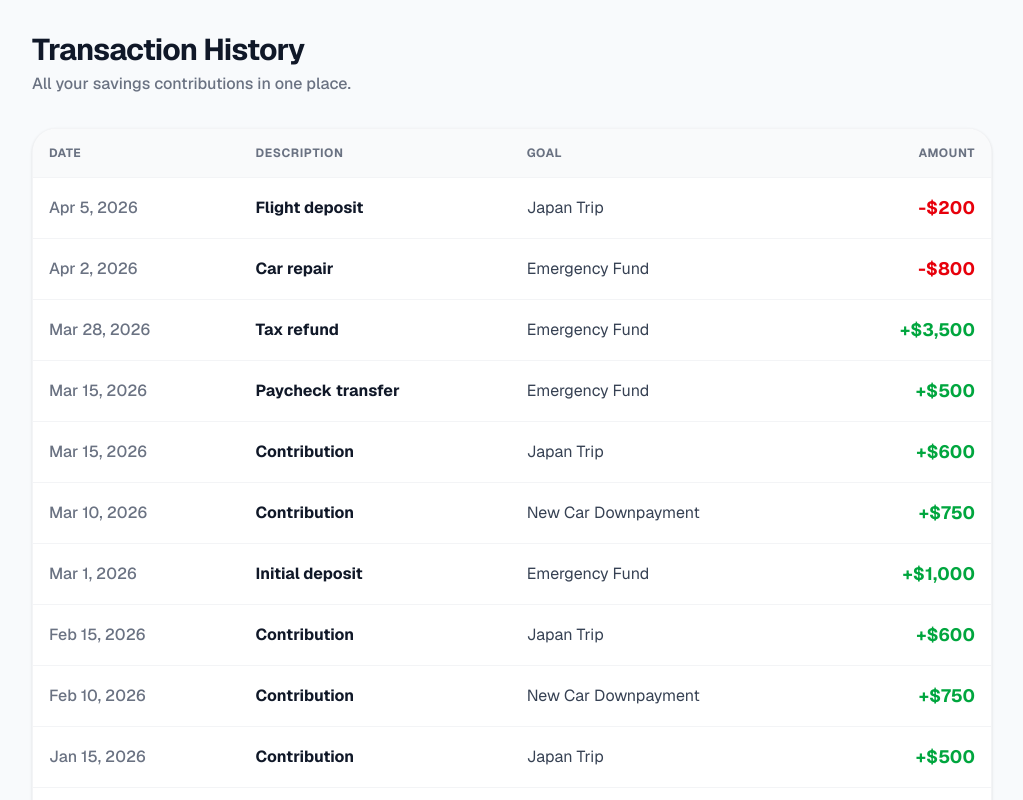
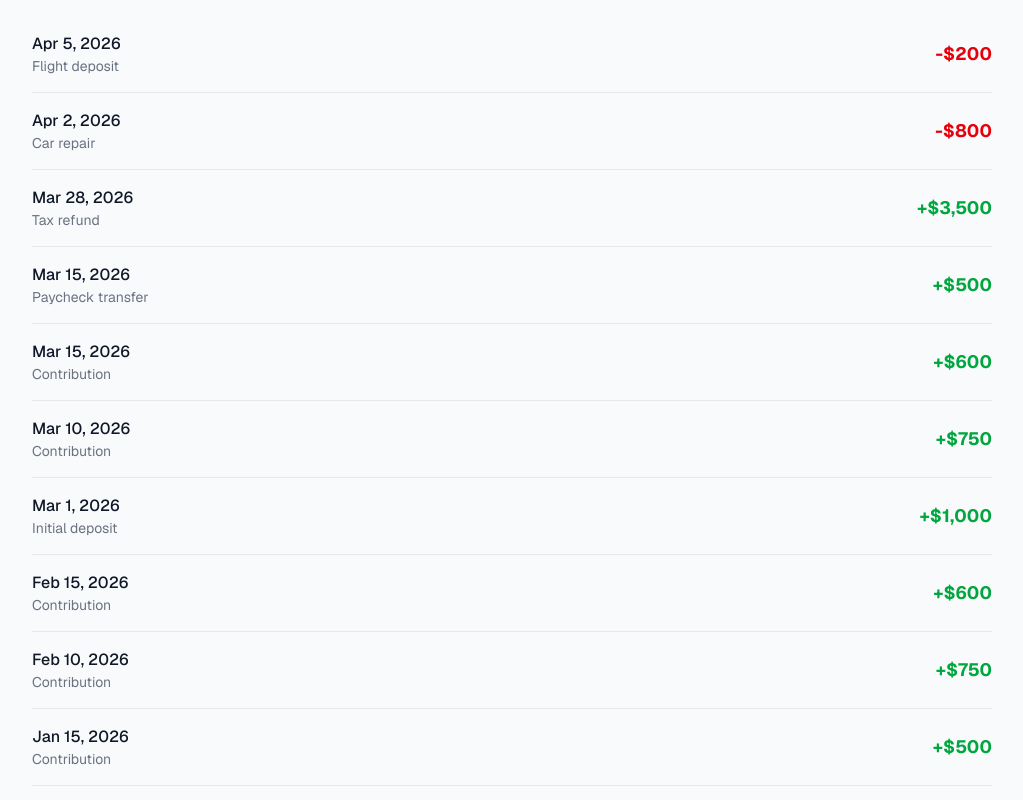
Before and after one commit to J-Souffle/CS321-Group-Project-Spring-2026, a Next.js app: page / in a window 1280 px wide. Shown: the top 800 px of the page, without its empty margins (128-1151 px from the left). Built offline with nearby package versions, Linux system fonts and the light colour scheme.

Commit message:
changed it to go well with main page

```diff
--- a/app/components/TransactionHistory.tsx
+++ b/app/components/TransactionHistory.tsx
@@ -65,58 +65,30 @@ export default function TransactionHistoryView() {
   ).sort((a, b) => new Date(b.date).getTime() - new Date(a.date).getTime());
 
   return (
-    <div className="animate-in fade-in duration-300">
-      <header className="flex justify-between items-center mb-8">
-        <div>
-          <h1 className="text-2xl sm:text-3xl font-bold text-gray-900 tracking-tight">Transaction History</h1>
-          <p className="text-gray-500 mt-1 font-medium">All your savings contributions in one place.</p>
-        </div>
-      </header>
-
-      <div className="bg-white rounded-3xl shadow-sm border border-gray-100 overflow-hidden">
-        <div className="overflow-x-auto">
-          <table className="w-full text-left border-collapse">
-            <thead>
-              <tr className="bg-gray-50 border-b border-gray-100 text-gray-500 text-xs uppercase tracking-wider">
-                <th className="p-4 font-bold">Date</th>
-                <th className="p-4 font-bold">Description</th>
-                <th className="p-4 font-bold">Goal</th>
-                <th className="p-4 font-bold text-right">Amount</th>
-              </tr>
-            </thead>
-            <tbody className="divide-y divide-gray-100">
+    <div className="flex flex-col space-y-4 animate-in fade-in duration-300">
       {allTransactions.map(t => {
         const isPositive = t.amount >= 0;
         return (
-                  <tr key={t.id} className="hover:bg-gray-50 transition-colors">
-                    <td className="p-4 text-gray-500 font-medium whitespace-nowrap">
+          <div key={t.id} className="flex flex-row justify-between items-center border-b border-gray-200 pb-4 last:border-0">
+            <div className="flex flex-col">
+              <span className="text-gray-900 font-medium">
                 {new Date(t.date).toLocaleDateString(undefined, { month: 'short', day: 'numeric', year: 'numeric' })}
-                    </td>
-                    <td className="p-4">
-                      <div className="font-bold text-gray-900">
+              </span>
+              <span className="text-gray-500 text-sm">
                 {t.note || (isPositive ? 'Contribution' : 'Withdrawal')}
+              </span>
             </div>
-                    </td>
-                    <td className="p-4 text-gray-700">
-                      {t.goalName}
-                    </td>
-                    <td className={`p-4 text-right font-bold text-lg ${isPositive ? 'text-green-600' : 'text-red-600'}`}>
+            <div className={`font-bold text-lg ${isPositive ? 'text-green-600' : 'text-red-600'}`}>
               {isPositive ? '+' : '-'}${Math.abs(t.amount).toLocaleString()}
-                    </td>
-                  </tr>
+            </div>
+          </div>
         );
       })}
       {allTransactions.length === 0 && (
-                <tr>
-                  <td colSpan={4} className="p-8 text-center text-gray-500 font-medium">
+        <div className="text-center text-gray-500 py-8">
           No transactions found.
-                  </td>
-                </tr>
+        </div>
       )}
-            </tbody>
-          </table>
-        </div>
-      </div>
     </div>
   );
 }
```
Lines whose indentation alone changed are shown as unchanged.
